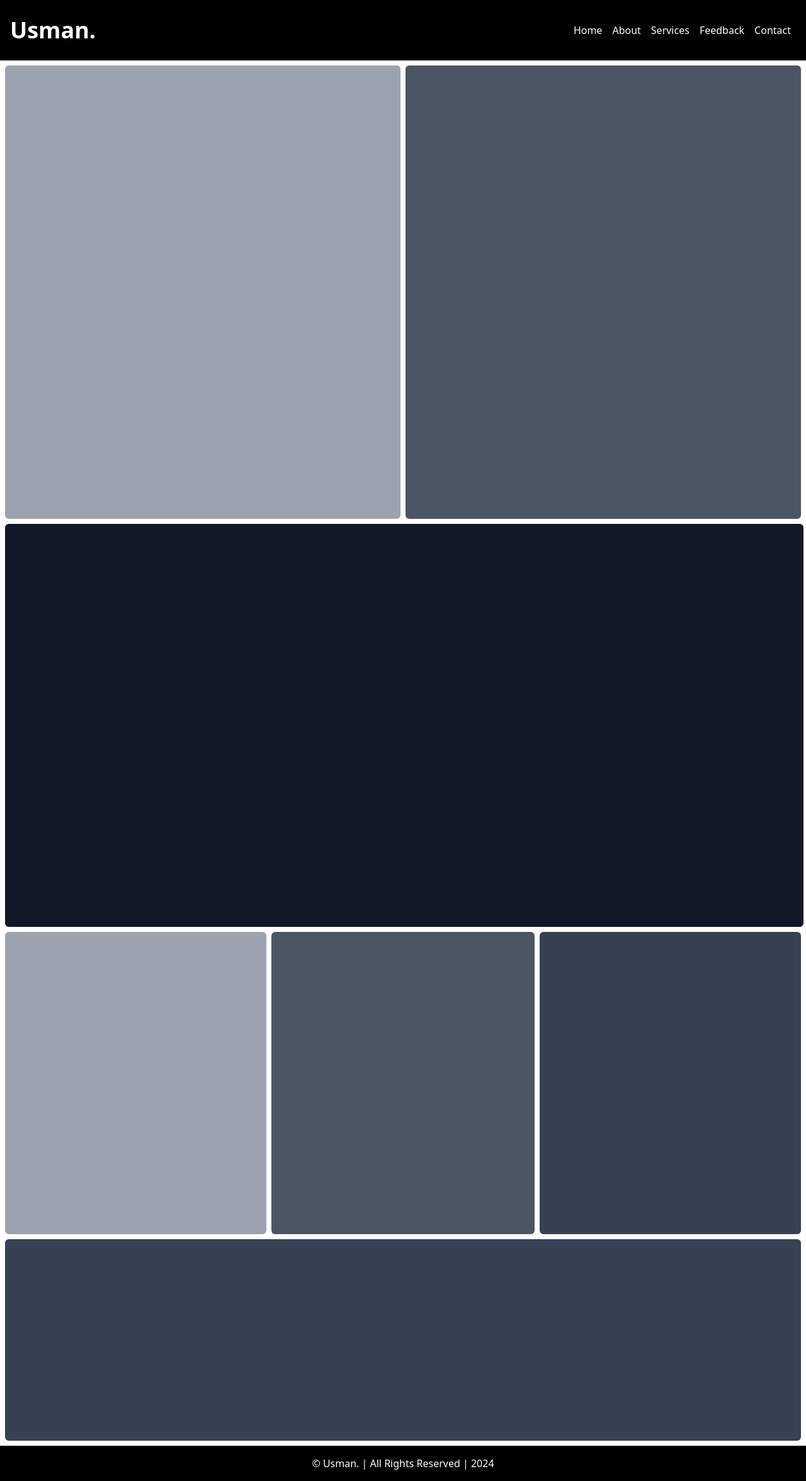
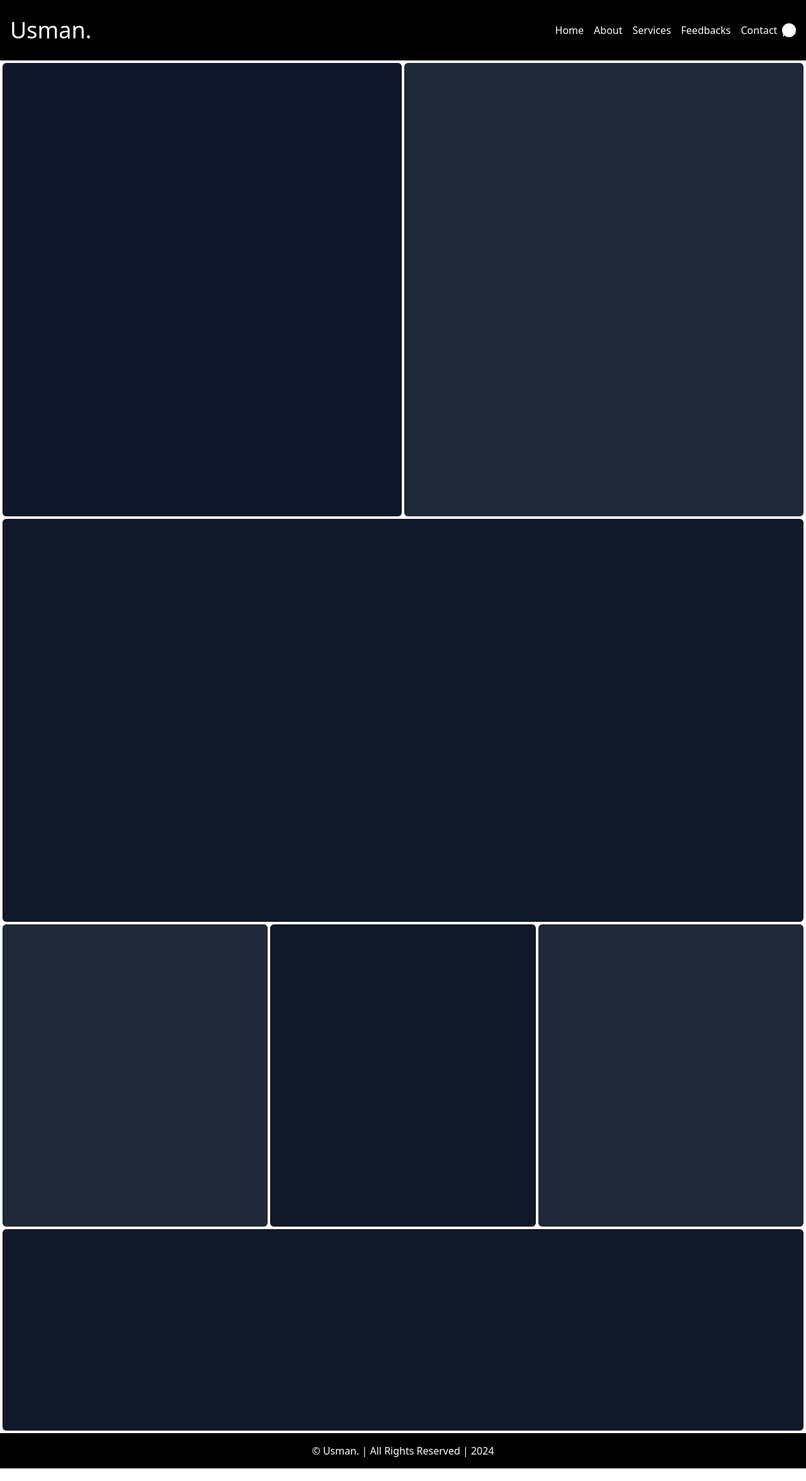
Before and after one commit to Abdul-Ahad2/my-portfolio, a React (Vite) app: page / in a window 1280 px wide. Shown: the whole page at 63% size. Built offline with nearby package versions, Linux system fonts and the light colour scheme.

Commit message:
about page

```diff
--- a/src/components/Footer.jsx
+++ b/src/components/Footer.jsx
@@ -3,7 +3,7 @@ import React from "react";
 export default function Footer() {
   return (
     <>
-      <div className="w-full h-[7vh] bg-black flex items-center justify-center text-white font-sans">
+      <div className="w-full h-[7vh] bg-black flex font-extralight items-center justify-center text-white font-sans">
         <h1>© Usman. | All Rights Reserved | {new Date().getFullYear()}</h1>
       </div>
     </>
--- a/src/components/Header.jsx
+++ b/src/components/Header.jsx
@@ -5,23 +5,24 @@ export default function Header() {
   return (
     <>
       <div className="bg-black w-full h-[12vh] flex text-white items-center justify-between px-4 font-sans">
-        <div className="text-4xl font-bold font-dmsans">Usman.</div>
-        <div>
-          <Link className="m-2 font-extralight" to="/">
+        <div className="text-4xl font-thin  font-dmsans ">Usman.</div>
+        <div className="font-thin">
+          <Link className="m-2" to="/">
             Home
           </Link>
-          <Link className="m-2 font-extralight" to="/about">
+          <Link className="m-2" to="/about">
             About
           </Link>
-          <Link className="m-2 font-extralight" to="/services">
+          <Link className="m-2" to="/services">
             Services
           </Link>
-          <Link className="m-2 font-extralight" to="/feedback">
-            Feedback
+          <Link className="m-2" to="/feedback">
+            Feedbacks
           </Link>
-          <Link className="m-2 font-extralight" to="/contact">
+          <Link className="m-2" to="/contact">
             Contact
           </Link>
+          <Link className="bg-white rounded-full w-1/2 h-3">pic</Link>
         </div>
       </div>
     </>
--- a/src/pages/About.jsx
+++ b/src/pages/About.jsx
@@ -2,12 +2,17 @@ import React from "react";
 
 export default function About() {
   return (
-    <div className="bg-gray-200 h-[83vh] w-full flex items-center justify-center p-1">
+    <div className="bg-gray-200 h-auto w-full flex items-center justify-center p-1">
       <div className="grid grid-cols-2 gap-1 w-full h-full">
-        <div className="bg-slate-900 text-white rounded-lg w-full h-full flex items-center justify-center ">
-          my_image
+        <div className="bg-slate-900 text-white rounded-lg w-full h-[85vh] flex items-center justify-center overflow-hidden relative group">
+          <img
+            src="https://images.pexels.com/photos/6499018/pexels-photo-6499018.jpeg?auto=compress&cs=tinysrgb&w=800"
+            alt="Description of image 1"
+            className="w-full h-full object-cover"
+          />
+          <div className="absolute inset-0 bg-black opacity-75 transition-opacity duration-300 ease-in-out group-hover:opacity-35"></div>
         </div>
-        <div className=" text-gray-800 rounded-lg w-full h-full flex items-center justify-center p-16 text-2xl font-thin">
+        <div className=" text-gray-100 rounded-lg w-full h-full flex items-center justify-center p-16 text-2xl font-thin bg-black">
           <div>
             <div>
               Learning new skills can be challenging but also rewarding.
@@ -20,8 +25,61 @@ export default function About() {
               perseverance will ultimately lead to growth and achievement. Stay
               motivated and curious.
             </div>
-            <button className="bg-slate-800 text-white px-4 py-5 my-3 text-xl rounded-lg">
+            <button className="text-slate-800 bg-gray-100 px-4 py-5 my-3 text-xl rounded-lg">
               Explore Services
+            </button>
+          </div>
+        </div>
+
+        <div className=" text-gray-100 rounded-lg w-full h-full flex items-center justify-center p-16 text-2xl font-thin bg-black">
+          <div>
+            <div>
+              Learning new skills can be challenging but also rewarding.
+              Consistent practice, <i>dedication</i>, and a positive mindset are
+              essential for success. Embrace the journey and celebrate every
+              milestone along the way. Remember, setbacks are part of the
+              process, and perseverance will ultimately lead to growth and
+              achievement. Stay motivated and curious.{" "}
+              <i>Remember, setbacks are part of the process</i>, and
+              perseverance will ultimately lead to growth and achievement. Stay
+              motivated and curious.
+            </div>
+            <button className="bg-white text-slate-900 px-4 py-5 my-3 text-xl rounded-lg">
+              Explore Feedbacks
+            </button>
+          </div>
+        </div>
+        <div className="bg-slate-900 text-white rounded-lg w-full h-[85vh] flex items-center justify-center overflow-hidden relative group">
+          <img
+            src="https://images.pexels.com/photos/8294549/pexels-photo-8294549.jpeg?auto=compress&cs=tinysrgb&w=800"
+            alt="Description of image 1"
+            className="w-full h-full object-cover object-left-bottom"
+          />
+          <div className="absolute inset-0 bg-black opacity-75 transition-opacity duration-300 ease-in-out group-hover:opacity-35"></div>
+        </div>
+        <div className="bg-slate-900 text-white rounded-lg w-full h-[85vh] flex items-center justify-center overflow-hidden relative group">
+          <img
+            src="https://images.pexels.com/photos/5380621/pexels-photo-5380621.jpeg?auto=compress&cs=tinysrgb&w=800"
+            alt="Description of image 1"
+            className="w-full h-full object-cover object-top"
+          />
+          <div className="absolute inset-0 bg-black opacity-75 transition-opacity duration-300 ease-in-out group-hover:opacity-35"></div>
+        </div>
+        <div className=" text-gray-100 rounded-lg w-full h-full flex items-center justify-center p-16 text-2xl font-thin bg-black">
+          <div>
+            <div>
+              Learning new skills can be challenging but also rewarding.
+              Consistent practice, <i>dedication</i>, and a positive mindset are
+              essential for success. Embrace the journey and celebrate every
+              milestone along the way. Remember, setbacks are part of the
+              process, and perseverance will ultimately lead to growth and
+              achievement. Stay motivated and curious.{" "}
+              <i>Remember, setbacks are part of the process</i>, and
+              perseverance will ultimately lead to growth and achievement. Stay
+              motivated and curious.
+            </div>
+            <button className="bg-white text-slate-800 px-4 py-5 my-3 text-xl rounded-lg">
+              Contact Me
             </button>
           </div>
         </div>
--- a/src/pages/Home.jsx
+++ b/src/pages/Home.jsx
@@ -5,20 +5,22 @@ import React from "react";
 const Home = () => {
   return (
     <>
-      <div className="grid grid-cols-2">
-        <div className="bg-gray-400  h-[90vh] m-2 mr-1 mb-0 rounded-md"></div>
-        <div className="bg-gray-600  h-[90vh] m-2 ml-1 mb-0 rounded-md"></div>
-      </div>
-      <div className="grid grid-cols-1">
-        <div className="bg-gray-900  h-[80vh] m-2 mr-1  rounded-md"></div>
-      </div>
-      <div className="grid grid-cols-3">
-        <div className="bg-gray-400  h-[60vh] mr-1 ml-2 rounded-md"></div>
-        <div className="bg-gray-600  h-[60vh] mr-1 ml-1 rounded-md"></div>
-        <div className="bg-gray-700  h-[60vh] mr-2 ml-1  rounded-md"></div>
-      </div>
-      <div className="grid grid-cols-1">
-        <div className="bg-gray-700  h-[40vh] m-2   rounded-md"></div>
+      <div className="p-1">
+        <div className="grid grid-cols-2 gap-1">
+          <div className="bg-slate-900  h-[90vh] rounded-md"></div>
+          <div className="bg-gray-800  h-[90vh]  rounded-md"></div>
+        </div>
+        <div className="grid grid-cols-1 my-1">
+          <div className="bg-gray-900  h-[80vh] rounded-md"></div>
+        </div>
+        <div className="grid grid-cols-3 gap-1">
+          <div className="bg-gray-800  h-[60vh] rounded-md"></div>
+          <div className="bg-gray-900  h-[60vh]  rounded-md"></div>
+          <div className="bg-gray-800  h-[60vh]  rounded-md"></div>
+        </div>
+        <div className="grid grid-cols-1 gap-1 mt-1">
+          <div className="bg-gray-900  h-[40vh]    rounded-md"></div>
+        </div>
       </div>
     </>
   );
```
